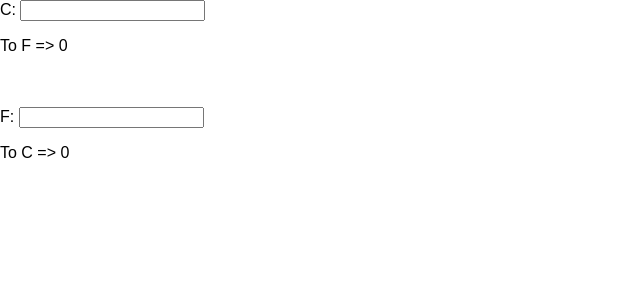
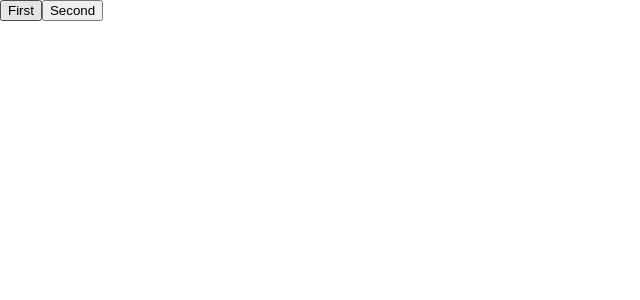
Before and after one commit to SoozeC/reactstuff, a React (Create React App) app: page / in a window 1280 px wide. Shown: the top 300 px of the page, without its empty margins (0-640 px from the left). Built offline with nearby package versions, Linux system fonts and the light colour scheme; the HTML template or start-up script is replaced by a standard one.

Commit message:
buttons and button added

```diff
--- a/src/App.jsx
+++ b/src/App.jsx
@@ -1,14 +1,14 @@
 import React from 'react';
 // import Adder from './Adder';
 // import Transform from './Transform';
-import TempConverter from './TempConverter';
+import Buttons from './Buttons';
 
 // let fn = x => x * x
 
 const App = () => (
 	// <Adder />
 	// <Transform transform={ fn } />
-	<TempConverter />
+	<Buttons />
 );
 
 export default App;
--- /dev/null
+++ b/src/Button.jsx
@@ -0,0 +1,11 @@
+import React from "react";
+
+const Button = ({ name, selected, onClick }) => (
+    <button
+        className={ "btn " + (selected ? "btn-danger" : "btn-primary") }
+        onClick={ onClick }
+    >
+        { name }
+    </button>
+);
+export default Button;
--- /dev/null
+++ b/src/Buttons.jsx
@@ -0,0 +1,24 @@
+import React, { Component } from "react";
+import Button from "./Button";
+
+class Buttons extends Component {
+    constructor(props) {
+        super(props);
+        this.state = { selected: 1 };
+    }
+
+    handleClick(button) {
+        this.setState({ selected: button })
+    }
+
+    render() {
+        return (
+            <React.Fragment>
+                <Button name="First" selected={ this.state.selected === 1 } onClick={ () => this.handleClick(1) } />
+                <Button name="Second" selected={ this.state.selected === 2 } onClick={ () => this.handleClick(2) } />
+            </React.Fragment>
+        );
+    }
+}
+
+export default Buttons;
```
